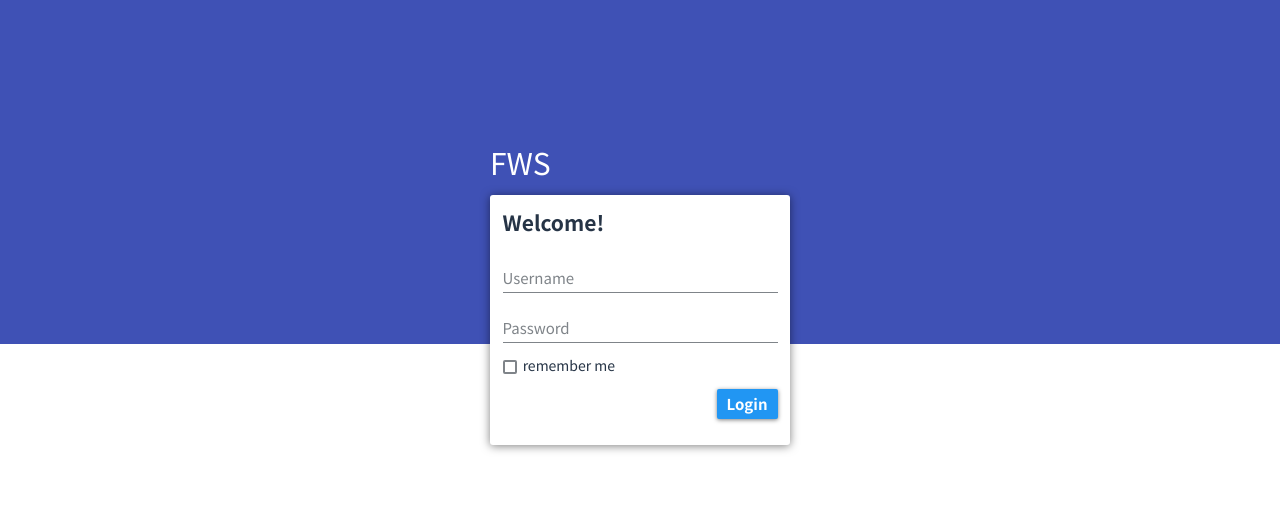
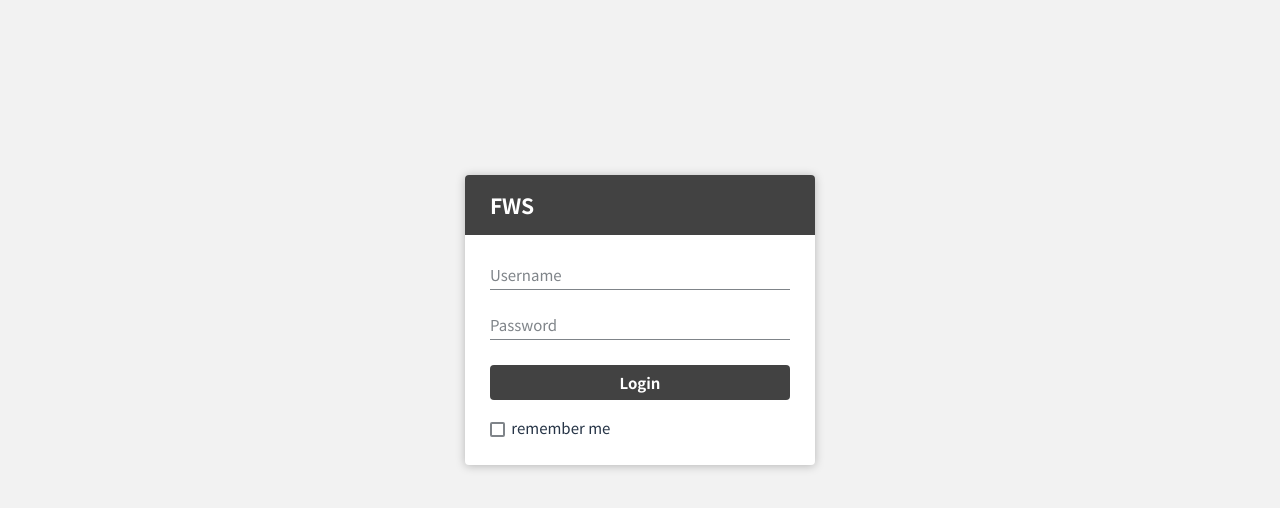
Before and after one commit to sunho/fws, an Angular app in the folder public/: page / in a window 1280 px wide. Shown: the top 508 px of the page. Built offline with nearby package versions, Linux system fonts and the light colour scheme.

Commit message:
Change the design drastically

```diff
--- a/public/src/app/core/components/login-form/login-form.component.html
+++ b/public/src/app/core/components/login-form/login-form.component.html
@@ -1,6 +1,6 @@
 <div class="login-form">
   <div class="login-form__heading">
-    Welcome!
+    FWS
   </div>
   <div class="login-form__body">
     <form>
@@ -8,15 +8,15 @@
         <input type="text" class="form--control" placeholder="Username" required>
         <input type="password" class="form--control" placeholder="Password" required>
       </div>
+      <div class="login-form__body__submit">
+        <input type="submit" class="form--control" value="Login">
+      </div>
       <div class="login-form__body__remember">
         <label class="form--checklabel">
           <input type="checkbox">
           <span> remember me</span>
         </label>
       </div>
-      <div class="login-form__body__submit">
-        <input type="submit" class="form--control" value="Login">
-      </div>
     </form>
   </div>
 </div>
--- a/public/src/app/core/components/login-form/login-form.component.scss
+++ b/public/src/app/core/components/login-form/login-form.component.scss
@@ -1,19 +1,19 @@
 @import "mixins";
 @import "components";
 
-$login-form-heading-height: 5.5rem;
-$login-form-padding: 1.25rem;
+$login-form-heading-height: 6rem;
+$login-form-padding: 2.5rem;
 
 .login-form {
-	height: 25rem;
-	width: 30rem;
+	height: 29rem;
+	width: 35rem;
 
 	overflow: hidden;
 
 	background: $color-white;
 
 	box-shadow: 0 .1rem 1rem $color-shadow;
-	border-radius: .3rem;
+	border-radius: .4rem;
 
 	&__heading {
 		display: block;
@@ -24,7 +24,8 @@ $login-form-padding: 1.25rem;
 		font-weight: 600;
 		font-size: $font-size * 1.4;
 
-		color: $color-black;
+		color: $color-white;
+		background-color: $color-primary;
 	}
 
 	&__body {
@@ -39,13 +40,16 @@ $login-form-padding: 1.25rem;
 			}
 		}
 
-		&__remember {
-			margin-top: 1.5rem;
+		&__submit {
+			input {
+				width: 100%;
+				height: 3.5rem;
+			}
+			margin-top: 2.5rem;
 		}
 
-		&__submit {
-			margin-top: 1.5rem;
-			float: right;
+		&__remember {
+			margin-top: 2rem;
 		}
 	}
 }
--- a/public/src/app/core/pages/login/login.component.html
+++ b/public/src/app/core/pages/login/login.component.html
@@ -2,7 +2,6 @@
   <div class="login__color-bar">
   </div>
   <h1 class="login__heading">
-    FWS
   </h1>
   <div class="login__center-box">
     <app-login-form></app-login-form>
--- a/public/src/app/core/pages/login/login.component.scss
+++ b/public/src/app/core/pages/login/login.component.scss
@@ -6,25 +6,14 @@
 		position: absolute;
 		top: 0;
 		width: 100%;
-		height: 43%;
+		height: 100%;
 
 		z-index: -99;
 
-		background-color: $color-purple;
+		background-color: $color-light;
 	}
 
 	&__center-box {
 		@include absolute-center(40%);
 	}
-
-	&__heading {
-		position: absolute;
-		top: calc(40% - 18rem);
-		left: calc(50% - 15rem);
-
-		font-size: $font-size * 2;
-		font-weight: 500;
-
-		color: $color-white;
-	}
 }
--- a/public/src/app/sass/_components.scss
+++ b/public/src/app/sass/_components.scss
@@ -17,17 +17,28 @@
 		border: none;
 		border-bottom: $form-text-border solid $color-gray;
 
+		transition: border-color .3s;
+
 		@include placeholder {
 			font-weight: 500;
 			color: $color-gray;
+			transition: color .3s;
 		}
+
+		&:focus{
+			border-color: $color-primary;
+			@include placeholder {
+				color: $color-primary;
+			}
+		}
+
 	}
 
 	&[type="button"],
 	&[type="submit"] {
 		position: relative;
 		display: inline-block;
-		padding: 0 $form-button-h-padding;
+		padding: $form-button-padding;
 		height: $form-button-height;
 
 		border: none;
@@ -38,11 +49,18 @@
 		font-size: $font-size;
 		font-weight: $form-button-font-weight;
 
+		cursor: pointer;
+
 		color: $color-white;
-		background: $color-skyblue;
-		box-shadow: 0 .1rem .4rem $color-shadow;
-	 }
- }
+		background-color: $color-primary;
+
+		transition: background-color .2s, color .2s;
+		&:hover {
+			color: darken($color-white,5);
+			background-color: darken($color-primary, 5);
+		}
+	}
+}
 
 .form--checklabel {
 	color: $color-black;
@@ -79,12 +97,16 @@
 		border: solid $form-checklabel-border $color-gray;
 		border-radius: $form-checklabel-radius;
 
+		background-color: $color-white;
+
 		vertical-align: middle;
+
+		transition: border-color .3s, background-color .3s;
 	}
 
 	& > input:checked + span::before {
-		border-color: $color-skyblue;
-		background-color: $color-skyblue;
+		border-color: $color-primary;
+		background-color: $color-primary;
 	}
 
 
@@ -102,6 +124,8 @@
 		border-top: none;
 
 		transform: translate(.5rem, .4rem) rotate(45deg);
+
+		transition: border-color .3s;
 	}
 
 	& > input:checked + span::after {
--- a/public/src/app/sass/_variables.scss
+++ b/public/src/app/sass/_variables.scss
@@ -1,24 +1,25 @@
 $font-family: 'Noto Sans KR', sans-serif;
 $font-size: 1.5rem;
 
+$color-primary: #424242;
+$color-second: #64B5F6;
+$color-third: #FF80AB;
+$color-light: #F2F2F2;
+$color-black: #263446;
 $color-gray: #7F8489;
-$color-black: #263446;
-$color-skyblue: #2196f3;
-$color-skyblue-2: #0097D6;
 $color-white: #fff;
-$color-shadow: rgba(#000, 0.5);
-$color-purple: rgb(63,81,181);
+$color-shadow: rgba(#000, 0.25);
 
 $form-text-height: 3rem;
 $form-text-border: .1rem;
 
 $form-button-height: 3rem;
-$form-button-radius: .2rem;
-$form-button-h-padding: 1rem;
+$form-button-radius: .4rem;
+$form-button-padding: 0 2rem;
 $form-button-font-weight: 700;
 
-$form-checklabel-size: 1.4rem;
+$form-checklabel-size: 1.5rem;
 $form-checklabel-border: .2rem;
 $form-checklabel-radius: .2rem;
 $form-checklabel-spacing: .3rem;
-$form-checklabel-font-size: 1.4rem;
+$form-checklabel-font-size: 1.5rem;
--- a/public/src/app/sass/main.scss
+++ b/public/src/app/sass/main.scss
@@ -1,2 +1,4 @@
+@import "components";
+@import "variables";
 @import "base";
 @import "mixins";
```
Also changed, not shown: public/src/app/sass/_mixins.scss (+5 -5 lines), public/src/app/sass/_base.scss (indentation only).
